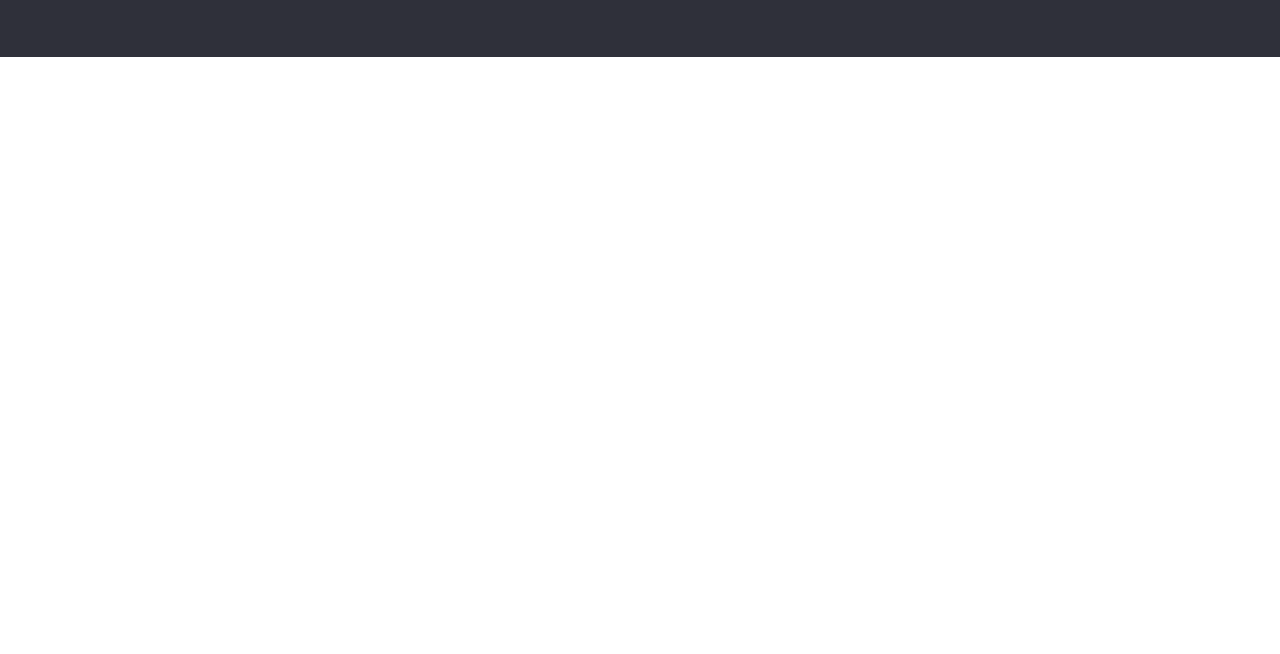
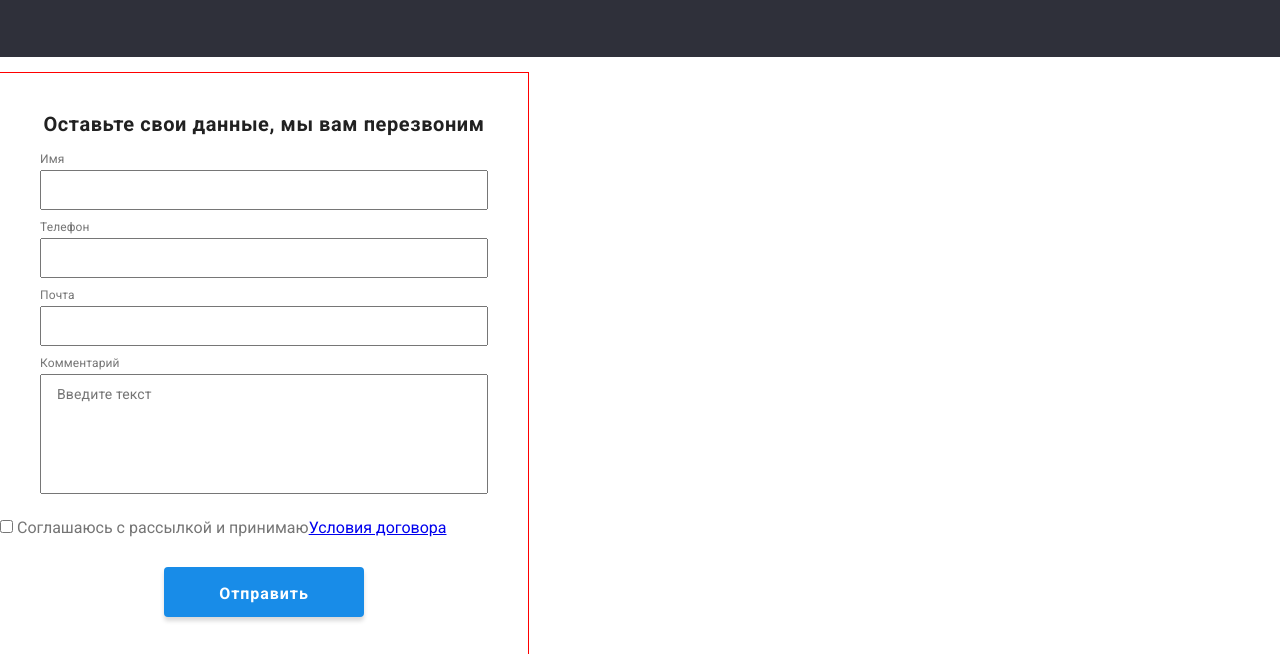
Before and after one commit to EvS13/goit-markup-hw-06, a plain HTML site: page index.html in a window 1280 px wide. Shown: the part 2868-3522 px from the top of the page. Before the commit the page ends 2925 px from the top, so only its background shows below. Drawn offline with nearby package versions, Linux system fonts and the light colour scheme.

Commit message:
сверстала детали формы

```diff
--- a/css/main.css
+++ b/css/main.css
@@ -1,11 +1,11 @@
 :root {
   --primary-text-color: #757575;
   --title-text-color: #212121;
-    --accent-color: #2196F3;
-    --button-color: #FFFFFF;
-    --primary-br-color:#FFFFFF;
-    --secondary-br-color:#F5F4FA;
-    --footer-br-color:#2F303A;
+  --accent-color: #2196f3;
+  --button-color: #ffffff;
+  --primary-br-color: #ffffff;
+  --secondary-br-color: #f5f4fa;
+  --footer-br-color: #2f303a;
   --icon-color: rgba(175, 177, 184, 1);
 }
 
@@ -50,7 +50,6 @@ img {
   padding-left: 15px;
 }
 
-
 /* main-nav */
 
 .main-nav {
@@ -65,8 +64,8 @@ img {
 
 /* logo */
 
-.logo{
-    color: #000000 ;
+.logo {
+  color: #000000;
   font-family: Raleway, sans-serif;
 
   font-weight: 700;
@@ -76,7 +75,6 @@ img {
   text-decoration: none;
 }
 
-
 .logo-header .logo {
   display: block;
   padding-top: 32px;
@@ -84,7 +82,7 @@ img {
 }
 
 .logo-footer {
-    color: #FFFFFF;
+  color: #ffffff;
   font-family: Raleway, sans-serif;
 
   font-weight: 700;
@@ -95,9 +93,8 @@ img {
 }
 
 .logo-web {
-   color:var(--accent-color);
+  color: var(--accent-color);
 }
-
 
 /* site-nav */
 
@@ -135,7 +132,6 @@ img {
   color: var(--accent-color);
 }
 
-
 .current::after {
   position: absolute;
   left: 0;
@@ -158,11 +154,9 @@ img {
   margin-left: auto;
 }
 
-
 .header-item .item + .item {
   margin-left: 30px;
 }
-
 
 .link {
   font-family: Roboto;
@@ -172,7 +166,6 @@ img {
   line-height: 1.14;
   letter-spacing: 0.02em;
 
-
   display: flex;
   align-items: center;
 
@@ -180,7 +173,7 @@ img {
 }
 
 .header-link {
-    transition: 250ms cubic-bezier(0.4, 0, 0.2, 1)
+  transition: 250ms cubic-bezier(0.4, 0, 0.2, 1);
 }
 
 .link-icon {
@@ -191,7 +184,7 @@ img {
 
 .header-item .link {
   color: var(--primary-text-color);
-    text-decoration: none
+  text-decoration: none;
 }
 
 .link:hover,
@@ -211,7 +204,7 @@ img {
   padding-top: 200px;
   padding-bottom: 200px;
 
-    background-color: #2F303A;
+  background-color: #2f303a;
 }
 
 .overlay {
@@ -224,7 +217,7 @@ img {
       rgba(47, 48, 58, 0.4),
       rgba(47, 48, 58, 0.4)
     ),
-    url('../images/header-img-1.jpg');
+    url("../images/header-img-1.jpg");
   background-color: #757575;
   background-repeat: no-repeat;
 }
@@ -260,11 +253,9 @@ img {
   width: 270px;
   height: 120px;
 
-    background: #F5F4FA;
+  background: #f5f4fa;
   border-radius: 4px;
-
 }
-
 
 /* Можно использовать этот вариант
 
@@ -273,10 +264,9 @@ img {
 } */
 
 .featere-icon {
-    background: #F5F4FA;
+  background: #f5f4fa;
   border-radius: 4px;
 }
-
 
 .feature .title {
   text-transform: uppercase;
@@ -300,7 +290,6 @@ img {
   line-height: 1.71;
   letter-spacing: 0.03em;
 }
-
 
 /* work и team title */
 
@@ -328,8 +317,7 @@ img {
   position: relative;
 }
 
-
-.work-list >.label {
+.work-list > .label {
   position: absolute;
   margin: 0;
   bottom: 0;
@@ -349,8 +337,6 @@ img {
 
   background-color: rgba(47, 48, 58, 0.8);
   color: var(--button-color);
-
-
 }
 
 /* team */
@@ -362,7 +348,6 @@ img {
 }
 
 /* social-icon */
-
 
 .social-link {
   display: flex;
@@ -395,7 +380,6 @@ img {
   padding-bottom: 30px;
 }
 
-
 .social-icon {
   width: 20px;
   height: 20px;
@@ -412,12 +396,10 @@ img {
   fill: var(--button-color);
 }
 
-
 .clients {
   padding-bottom: 94px;
   padding-top: 94px;
 }
-
 
 .clients-title {
   text-align: center;
@@ -447,7 +429,6 @@ img {
   margin-right: 30px;
 }
 
-
 .link-clients:hover,
 .link-clients:focus {
   border-color: var(--accent-color);
@@ -463,7 +444,7 @@ img {
   justify-content: center;
   align-items: center;
 
-    fill: #AFB1B8;
+  fill: #afb1b8;
   width: 170px;
   height: 90px;
   border: 1px solid rgba(175, 177, 184, 1);
@@ -473,7 +454,6 @@ img {
   transition: border-color 250ms cubic-bezier(0.4, 0, 0.2, 1),
     250ms cubic-bezier(0.4, 0, 0.2, 1);
 }
-
 
 .list .team-list + .team-list {
   margin-left: 30px;
@@ -490,11 +470,11 @@ img {
 .team-item {
   width: 270px;
 
-    box-shadow: 0px 1px 3px rgba(0, 0, 0, 0.12), 0px 1px 1px rgba(0, 0, 0, 0.14), 0px 2px 1px rgba(0, 0, 0, 0.2);
+  box-shadow: 0px 1px 3px rgba(0, 0, 0, 0.12), 0px 1px 1px rgba(0, 0, 0, 0.14),
+    0px 2px 1px rgba(0, 0, 0, 0.2);
   border-radius: 0px 0px 4px 4px;
   background-color: var(--button-color);
 }
-
 
 .content {
   text-align: center;
@@ -516,7 +496,6 @@ img {
   padding-bottom: 16px;
 }
 
-
 .team .text {
   color: var(--primary-text-color);
   font-weight: 400;
@@ -524,8 +503,6 @@ img {
   line-height: 1.18;
   letter-spacing: 0.03em;
 }
-
-
 
 /* button */
 
@@ -551,7 +528,6 @@ img {
   color: var(--button-color);
   background-color: var(--accent-color);
 }
-
 
 /* footer */
 
@@ -650,7 +626,6 @@ img {
   align-items: baseline;
 }
 
-
 /* Бэкдроп и модальное окно */
 /* В начале позиция, потом геометрия и всё остальное */
 
@@ -694,7 +669,6 @@ img {
   transition: transform 250ms cubic-bezier(0.4, 0, 0.2, 1);
 }
 
-
 .close-modal {
   display: block;
   padding: 0;
@@ -714,3 +688,109 @@ img {
 .close-modal:hover {
   border-color: none;
 }
+
+textarea {
+  resize: none;
+  width: 448px;
+  height: 120px;
+}
+
+.form {
+  width: 528px;
+  height: 581px;
+  outline: 1px solid red;
+}
+
+.form h2 {
+  display: flex;
+  justify-content: center;
+  padding-top: 40px;
+  margin-bottom: 12px;
+
+  font-family: Roboto;
+  font-style: normal;
+  font-weight: 700;
+  font-size: 20px;
+  line-height: 1.15;
+  letter-spacing: 0.03em;
+  color: var(--title-text-color);
+}
+
+.form-label {
+  display: block;
+  margin-bottom: 4px;
+
+  font-family: Roboto;
+  font-style: normal;
+  font-weight: 400;
+  font-size: 12px;
+  line-height: 1.17;
+  letter-spacing: 0.01em;
+
+  color: #757575;
+}
+
+.form-input {
+  margin: 0;
+  padding: 0;
+  width: 448px;
+  height: 40px;
+}
+
+.placeholder {
+  padding: 12px 16px;
+
+  font-family: Roboto;
+  font-style: normal;
+  font-weight: 400;
+  font-size: 14px;
+  line-height: 1.14;
+  letter-spacing: 0.01em;
+
+  color: rgba(117, 117, 117, 0.5);
+}
+
+.form-item {
+  justify-content: center;
+  margin: 0;
+  padding: 0;
+
+  list-style: none;
+  margin-bottom: 10px;
+}
+
+.form-list {
+  margin-left: auto;
+  margin-right: auto;
+}
+
+.policy {
+  margin-right: auto;
+  margin-left: auto;
+  margin-top: 20px;
+  margin-bottom: 30px;
+}
+
+.form-btn {
+  display: block;
+  margin-right: auto;
+  margin-left: auto;
+  padding-top: 10px;
+  padding-bottom: 10px;
+
+  width: 200px;
+  height: 50px;
+
+  font-family: Roboto;
+  font-style: normal;
+  font-weight: 700;
+  font-size: 16px;
+  line-height: 1.88;
+  letter-spacing: 0.06em;
+
+  background: #188ce8;
+  box-shadow: 0px 4px 4px rgba(0, 0, 0, 0.15);
+  border-radius: 4px;
+  border-color: transparent;
+  color: var(--button-color);
+}
--- a/index.html
+++ b/index.html
@@ -108,8 +108,8 @@
                 <h2 class="title">Чем мы занимаемся</h2>
                 <div class="work-item list">
                     <div class="work-list">
-                        <img src="./images/img-4.jpg" class="link"
-                            alt="человек печатает на клавиатуре" width="370" height="294">
+                        <img src="./images/img-4.jpg" class="link" alt="человек печатает на клавиатуре" width="370"
+                            height="294">
                         <p class="label">ДЕСКТОПНЫЕ ПРИЛОЖЕНИЯ</p>
                     </div>
                     <div class="work-list">
@@ -118,8 +118,8 @@
                         <p class="label">МОБИЛЬНЫЕ ПРИЛОЖЕНИЯ</p>
                     </div>
                     <div class="work-list">
-                        <img src="./images/img-6.jpg" class="link"
-                            alt="человек держит в руках планшет" width="370" height="294">
+                        <img src="./images/img-6.jpg" class="link" alt="человек держит в руках планшет" width="370"
+                            height="294">
                         <p class="label">ДИЗАЙНЕРСКИЕ РЕШЕНИЯ</p>
                     </div>
                 </div>
@@ -395,24 +395,24 @@
                         </a>
                     </li>
                     <li class="footer-list">
-                            <a class="footer-link" href="https://www.twitter.com/" target="_blank"
-                                rel="noopener noreferer" aria-label="twitter">
+                        <a class="footer-link" href="https://www.twitter.com/" target="_blank" rel="noopener noreferer"
+                            aria-label="twitter">
                             <svg class="footer-svg">
                                 <use href="./images/sprite.svg#icon-twitter"></use>
                             </svg>
                         </a>
                     </li>
                     <li class="footer-list">
-                            <a class="footer-link" href="https://www.facebook.com/" target="_blank"
-                                rel="noopener noreferer" aria-label="facebook">
+                        <a class="footer-link" href="https://www.facebook.com/" target="_blank" rel="noopener noreferer"
+                            aria-label="facebook">
                             <svg class="footer-svg">
                                 <use href="./images/sprite.svg#icon-facebook"></use>
                             </svg>
                         </a>
                     </li>
                     <li class="footer-list">
-                            <a class="footer-link" href="https://www.linkedin.com/" target="_blank"
-                                rel="noopener noreferer" aria-label="linkedin">
+                        <a class="footer-link" href="https://www.linkedin.com/" target="_blank" rel="noopener noreferer"
+                            aria-label="linkedin">
                             <svg class="footer-svg">
                                 <use href="./images/sprite.svg#icon-linkedin"></use>
                             </svg>
@@ -422,6 +422,41 @@
             </div>
         </div>
     </footer>
+
+    <form class="form">
+        <h2>Оставьте свои данные, мы вам перезвоним</h2>
+
+        <ul class="form-list">
+            <li class="form-item">
+                <label for="name" class="form-label">Имя</label>
+                <input type="text" class="form-input" name="name" id="name">
+            </li>
+
+            <li class="form-item">
+                <label for="phone" class="form-label">Телефон</label>
+                <input type="text" class="form-input" name="phone" id="phone"></li>
+
+            <li class="form-item">
+                <label for="email" class="form-label">Почта</label>
+                <input type="text" class="form-input" name="email" id="email"></li>
+
+            <label for="comment" class="form-label">Комментарий</label>
+                <textarea name="comment" id="comment" placeholder="Введите текст" class="placeholder"></textarea>
+        </ul>
+
+
+        <div class="policy">
+            <input type="checkbox" name="policy" id="policy">
+            <label for="policy">Соглашаюсь с рассылкой и принимаю<a href="#">Условия договора</a>
+            </label>
+        </div>
+
+
+
+        <button type="submit" class="form-btn">Отправить</button>
+
+
+    </form>
 
     <div class="backdrop is-hidden" data-modal>
         <div class="modal">
```
Lines whose indentation alone changed are shown as unchanged.
